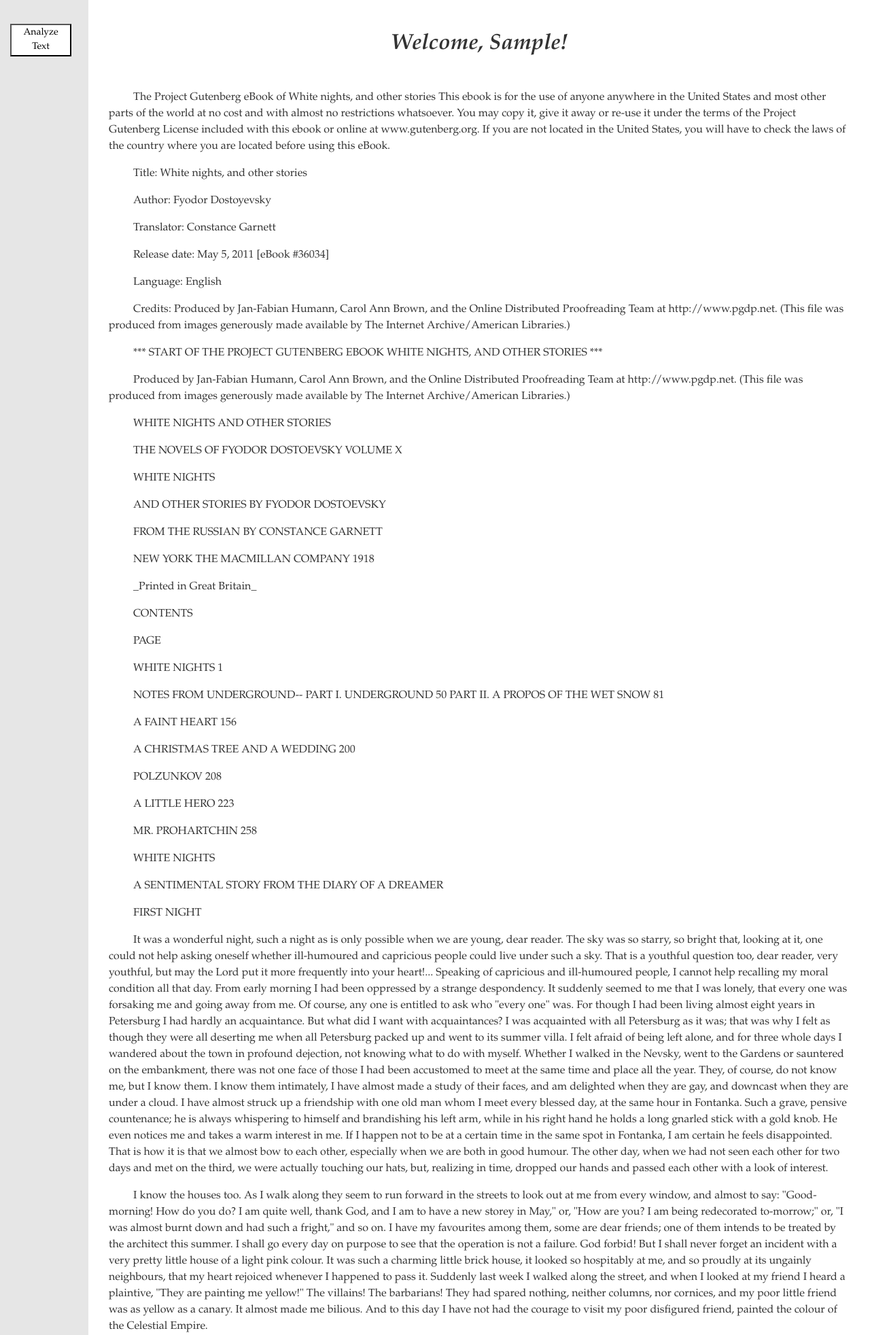
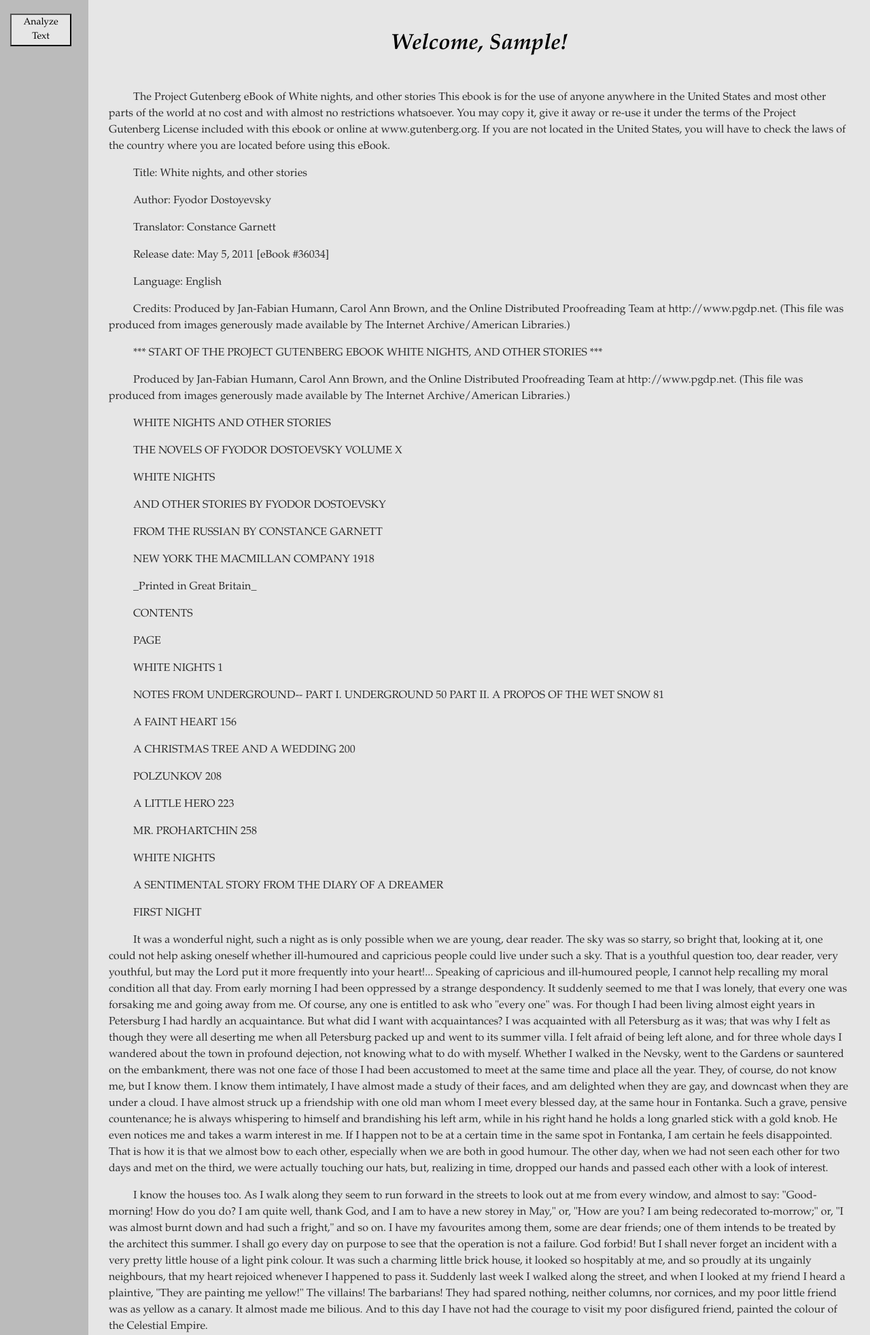
Before and after one commit to kayrases/simple-writing, a Flask app: page /welcome in a window 1280 px wide. Shown: the top 1964 px of the page at 68% size. Run offline with Flask 3, Linux system fonts and the light colour scheme; the visitor is signed in with stand-in values (Sample User, id 1).

Commit message:
color changes; alignment fixes

```diff
--- a/static/style.css
+++ b/static/style.css
@@ -2,10 +2,10 @@
 
 :root {
 	--text-color: #000;
-	--background-color: #fff;
+	--background-color: #e6e6e6;
 
-	--secondary-text-color: #333;
-	--secondary-background-color: #e6e6e6;
+	--secondary-text-color: #2c2c2c;
+	--secondary-background-color: #bbbbbb;
 }
 
 @media (prefers-color-scheme: dark) {
@@ -13,7 +13,7 @@
 		--text-color: #fff;
 		--background-color: #222;
 
-		--secondary-text-color: #e6e6e6;
+		--secondary-text-color: #dadada;
 		--secondary-background-color: #777;
 	}
 }
@@ -37,6 +37,7 @@
 
 p {
 	text-indent: 36px;
+	color: var(--secondary-text-color);
 }
 
 a {
@@ -60,7 +61,8 @@
 	position: sticky;
 	top: 0;
 	width: 100px;
-	padding: 15px;
+	padding-left: 15px;
+	padding-right: 15px;
 
 	overflow-y: auto;
 	background-color: var(--secondary-background-color);
@@ -79,7 +81,6 @@
 
 	overflow-y: auto;
 	background-color: var(--background-color);
-	color: var(--secondary-text-color);
 }
 
 /* -----------------------forms--------------------------*/
@@ -101,7 +102,7 @@
 	font-family: Garamond, serif;
 	font-size: 16px;
 	line-height: 1.5;
-	color: var(--text-color);
+	color: var(--secondary-text-color);
 }
 
 /* -----------------------buttons--------------------------*/
```
